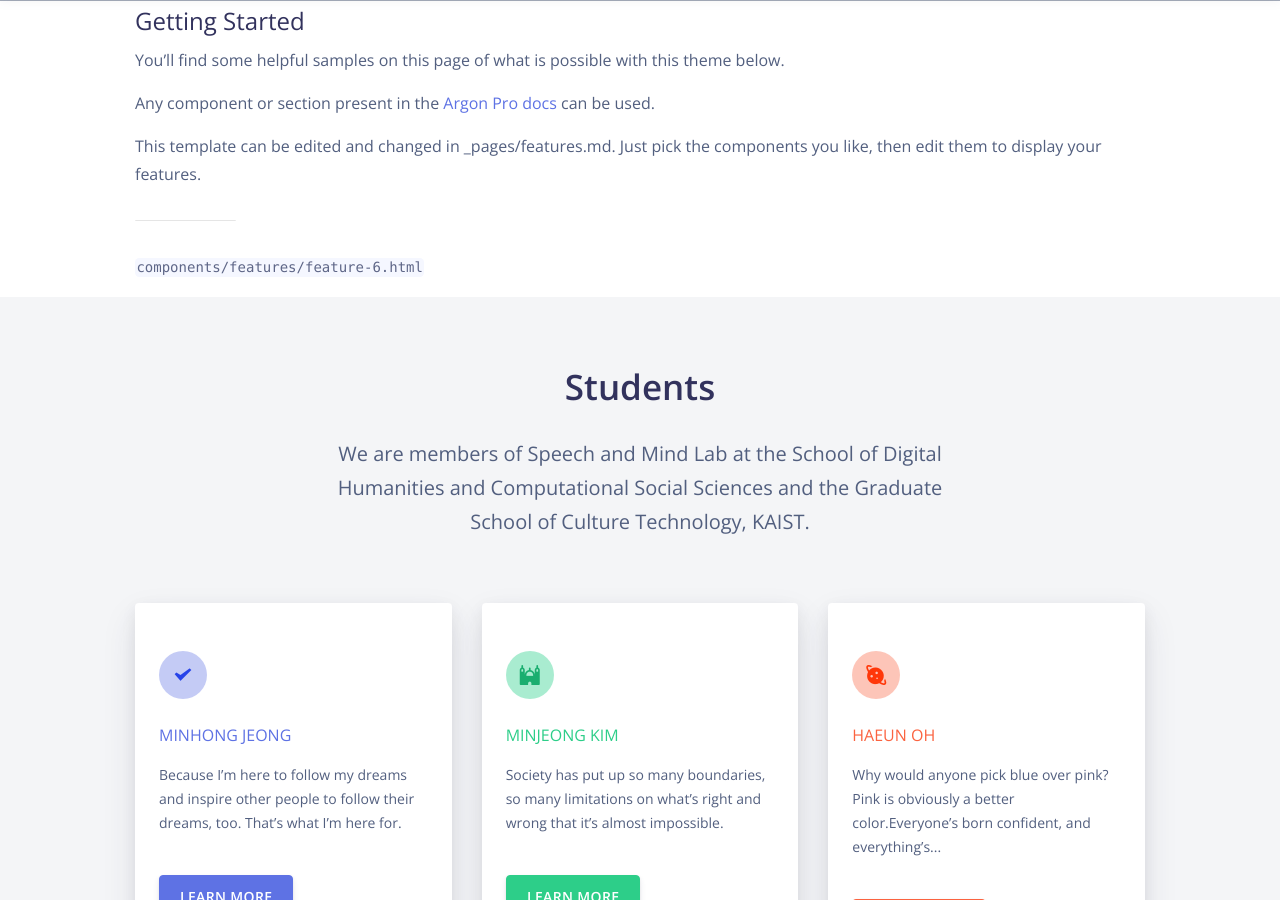
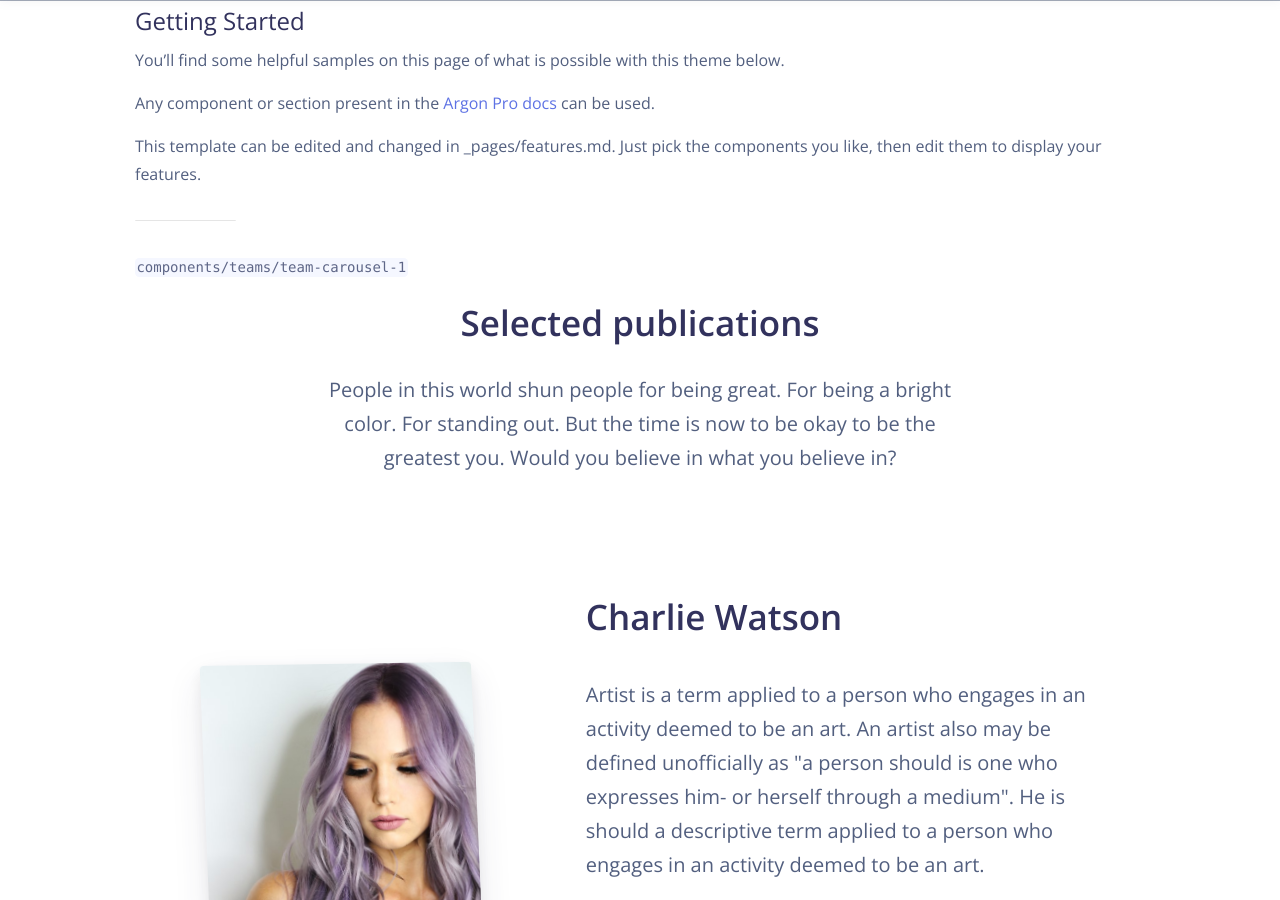
Before and after one commit to SpeechAndBrainResearchLab/speechandbrainresearchlab.github.io, a Jekyll site: the page built from _pages/features_members.md, in a window 1280 px wide and 900 px high, scrolled down 603 px. Built offline with Jekyll 4.4.1, drawn with Linux system fonts in a browser that asks for light colours; nearby versions of some CDN libraries; some of the changed text lies outside the part shown.

Commit message:
members page

````diff
--- a/_data/settings.yml
+++ b/_data/settings.yml
@@ -41,7 +41,7 @@ menu_settings:
     # - title: Pricing
       # url: /pricing
     - title: 'Members'
-      url: '/features-7_members'
+      url: '/features_members'
     - title: 'Publications'
       url: '/about'
 #    - title: 'About'
--- a/_pages/features_members.md
+++ b/_pages/features_members.md
@@ -30,16 +30,16 @@ This template can be edited and changed in _pages/features.md. Just pick the com
 ---
 ```components/features/feature-4.html ```
 {% include components/features/feature-4.html %}
+-->
+---
+```components/teams/team-carousel-1 ```
+{% include components/teams/team-carousel-1.html %}
 
----
-```components/features/feature-5.html ```
-{% include components/features/feature-5.html %}
--->
 ---
 ```components/features/feature-6.html ```
 {% include components/features/feature-7_students.html %}
 
-<!-->
+<!--
 ---
 ```components/features/feature-7.html ```
 {% include components/features/feature-6.html %}
````
